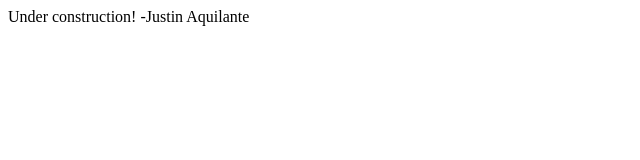
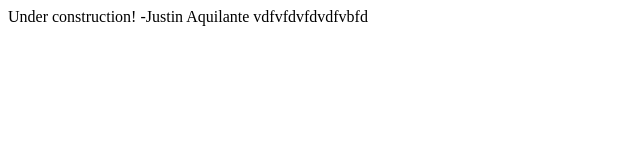
Before and after one commit to JustoA/justoa.github.io, a plain HTML site: page index.html in a window 1280 px wide. Shown: the whole page, without its empty margins (0-640 px from the left). Drawn offline with Linux system fonts and the light colour scheme.

Commit message:
Update index.html

```diff
--- a/index.html
+++ b/index.html
@@ -4,3 +4,4 @@ Under construction!
 
 <script>alert(1)</script>
 <script>console.log('hi')</script>
+vdfvfdvfdvdfvbfd
```
